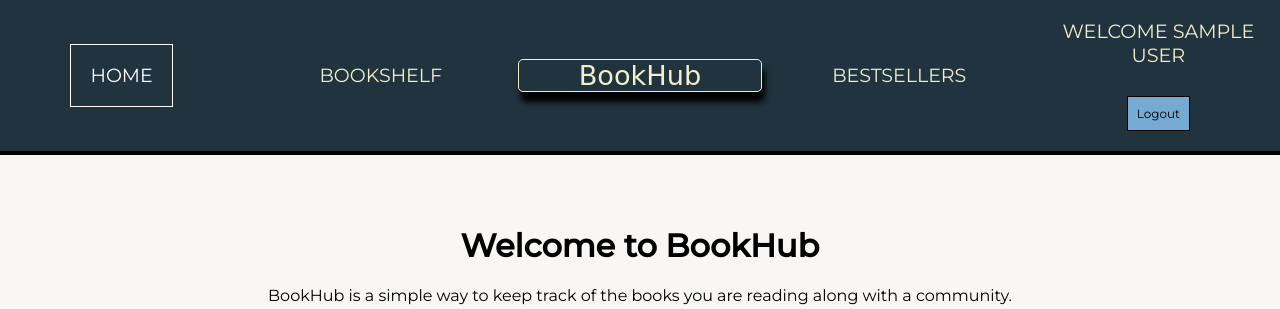
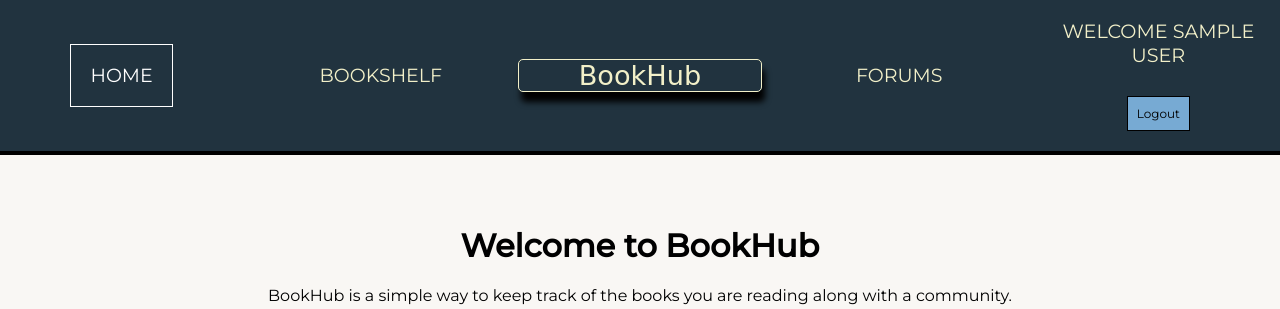
Before and after one commit to MCHadley/Capstone, a PHP site: page /index.php in a window 1280 px wide. Shown: the top 309 px of the page. Run offline with PHP 8.4, Linux system fonts and the light colour scheme; the visitor is signed in with stand-in values (Sample User, id 1); some libraries are stand-ins or nearby versions; some web fonts are replaced.

Commit message:
i don't know

```diff
--- a/includes/navbar.php
+++ b/includes/navbar.php
@@ -10,7 +10,7 @@
       <p>BookHub</p>
     </div>
     <div class="three">
-      <a href="lists.php">Bestsellers</a>
+      <a href="#">Forums</a>
     </div>
     <div class="four">
       <ul>
```
